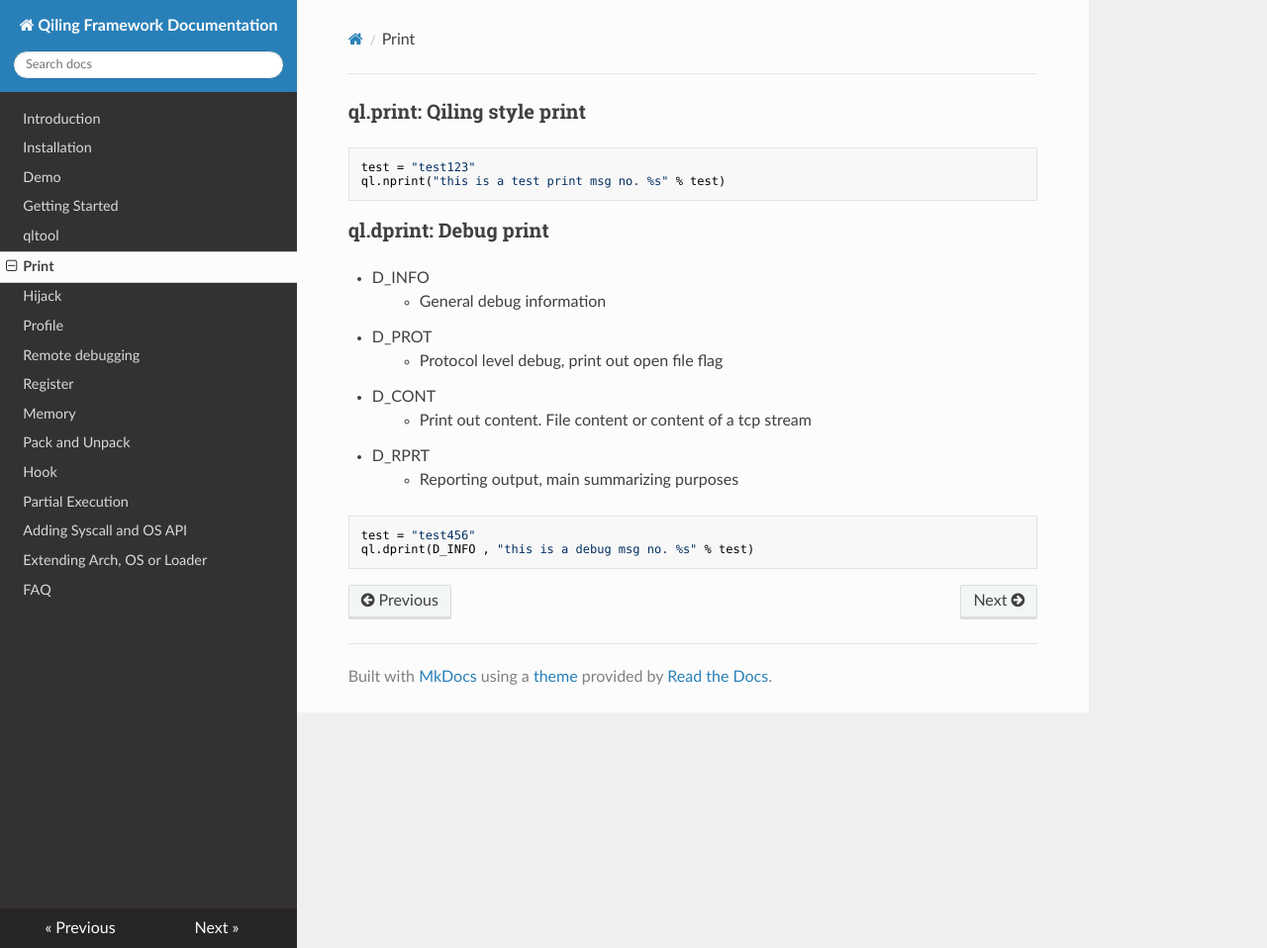
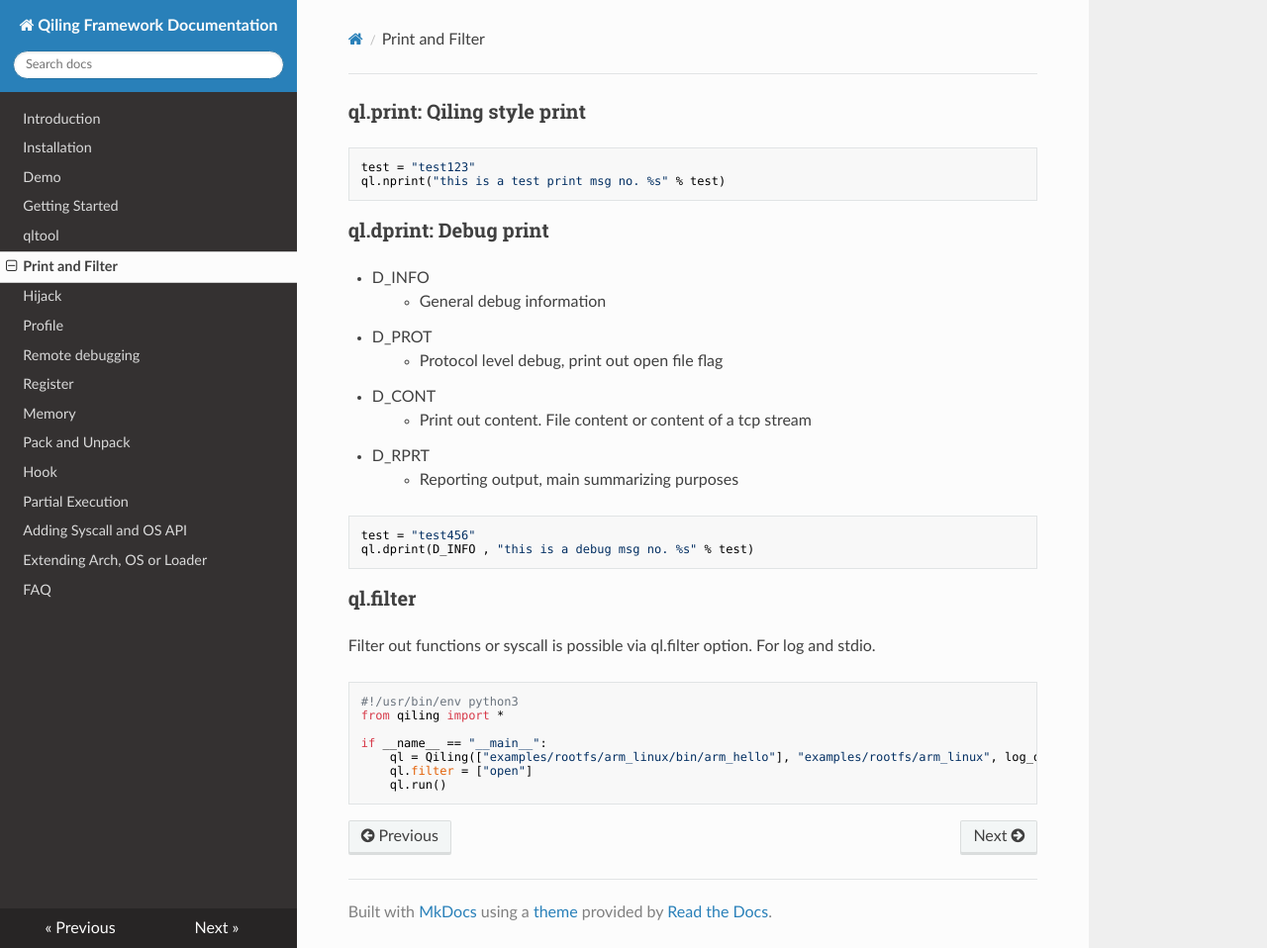
Before and after one commit to qilingframework/rtfd.io, an MkDocs documentation site: the page built from docs/print.md, in a window 1280 px wide and 958 px high. Shown: the whole window at 99% size. Built offline with MkDocs 1.6.1, drawn with Linux system fonts in a browser that asks for light colours; nearby versions of some CDN libraries.

Commit message:
added filter

````diff
--- a/docs/print.md
+++ b/docs/print.md
@@ -1,5 +1,5 @@
 ---
-title: Print
+title: Print and Filter
 ---
 
 ### ql.print: Qiling style print
@@ -24,3 +24,17 @@ ql.nprint("this is a test print msg no. %s" % test)
 test = "test456"
 ql.dprint(D_INFO , "this is a debug msg no. %s" % test)
 ```
+
+### ql.filter
+
+Filter out functions or syscall is possible via ql.filter option. For log and stdio.
+
+```
+#!/usr/bin/env python3
+from qiling import *
+
+if __name__ == "__main__":
+    ql = Qiling(["examples/rootfs/arm_linux/bin/arm_hello"], "examples/rootfs/arm_linux", log_dir="qlog")
+    ql.filter = ["open"]
+    ql.run()
+```
--- a/mkdocs.yml
+++ b/mkdocs.yml
@@ -13,7 +13,7 @@ nav:
 - 'Demo': 'demo.md'
 - 'Getting Started': 'howto.md'
 - 'qltool': 'qltool.md'
-- 'Print': 'print.md'
+- 'Print and Filter': 'print.md'
 - 'Hijack': 'hijack.md'
 - 'Profile': 'profile.md'
 - 'Remote debugging': 'debugger.md'
````
